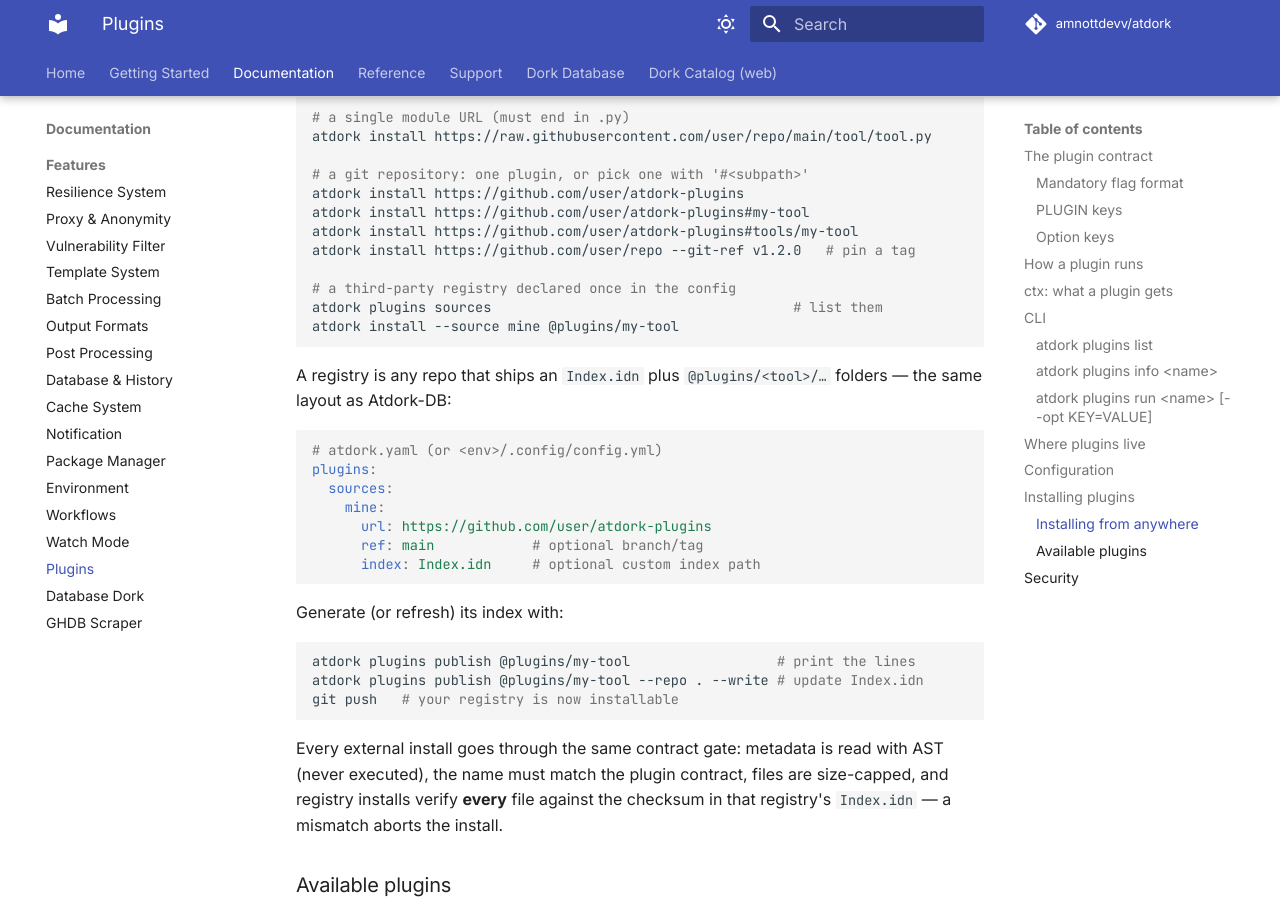
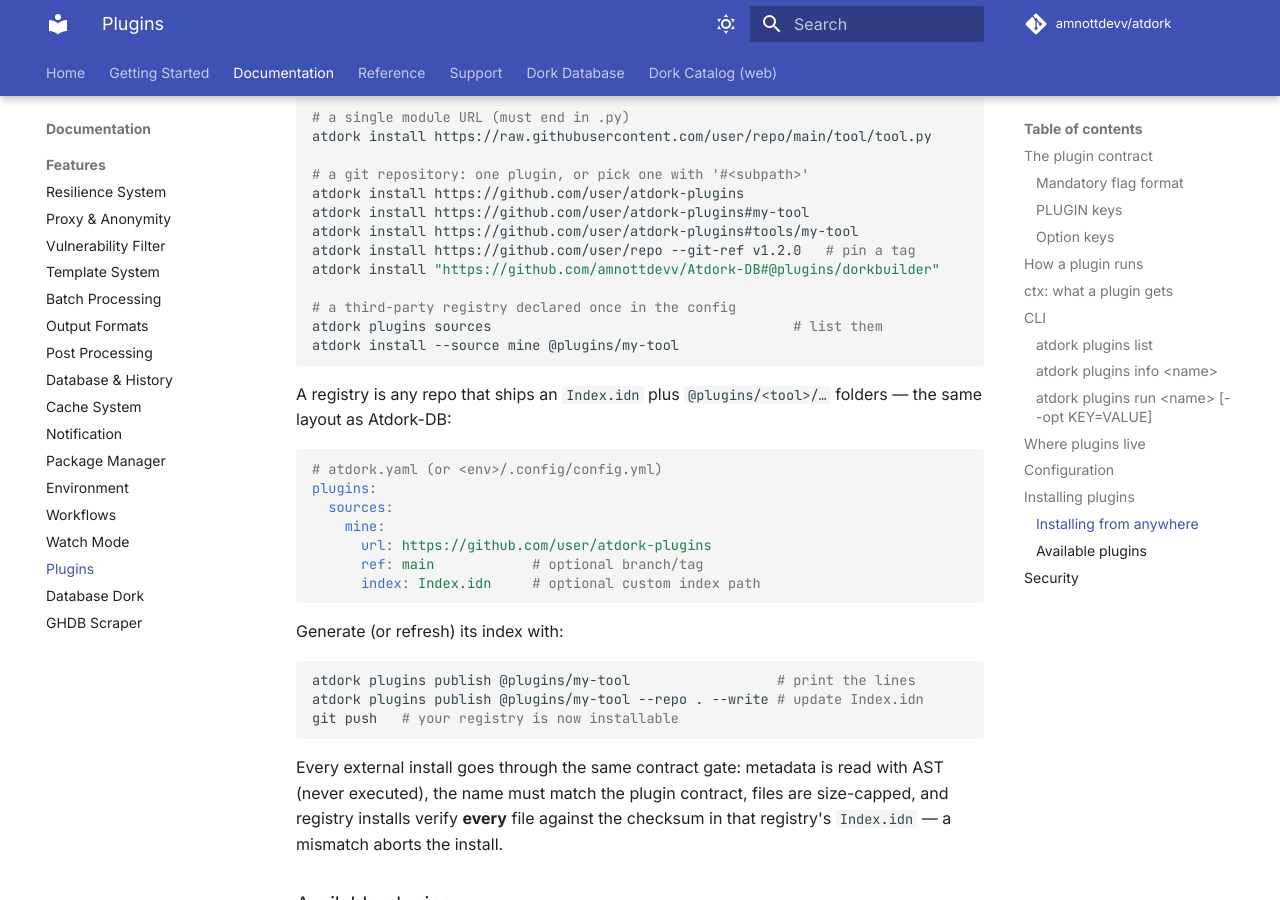
Before and after one commit to amnottdevv/AtDork, an MkDocs documentation site: the page built from docs/features/plugins.md, in a window 1280 px wide and 900 px high, scrolled down 4726 px. Built offline with MkDocs 1.6.1 and Material for MkDocs 9.7.7, drawn with Linux system fonts in a browser that asks for light colours; comment, search, counter and statistics services are not loaded.

Commit message:
docs(plugins): show the Atdork-DB git-URL install form

```diff
--- a/docs/features/plugins.md
+++ b/docs/features/plugins.md
@@ -207,6 +207,7 @@
 atdork install https://github.com/user/atdork-plugins#my-tool
 atdork install https://github.com/user/atdork-plugins#tools/my-tool
 atdork install https://github.com/user/repo --git-ref v1.2.0   # pin a tag
+atdork install "https://github.com/amnottdevv/Atdork-DB#@plugins/dorkbuilder"
 
 # a third-party registry declared once in the config
 atdork plugins sources                                     # list them
```
